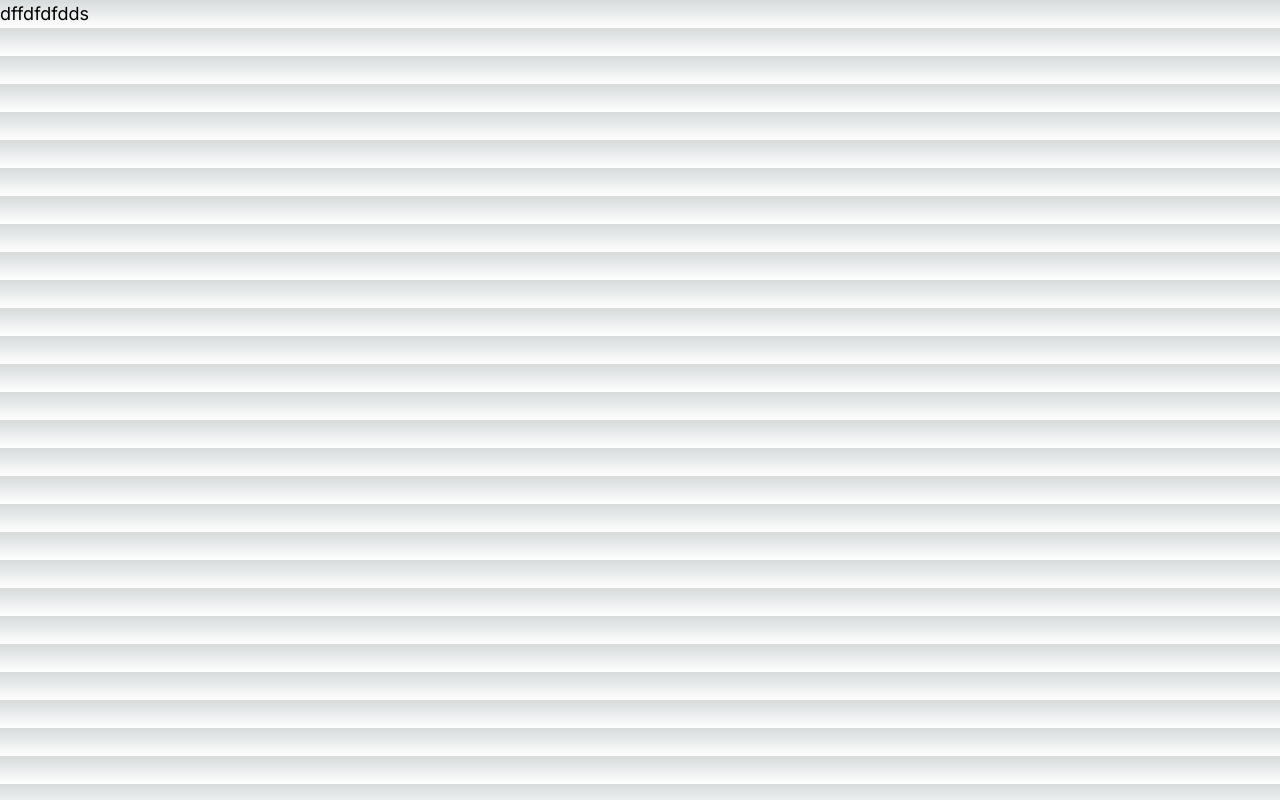
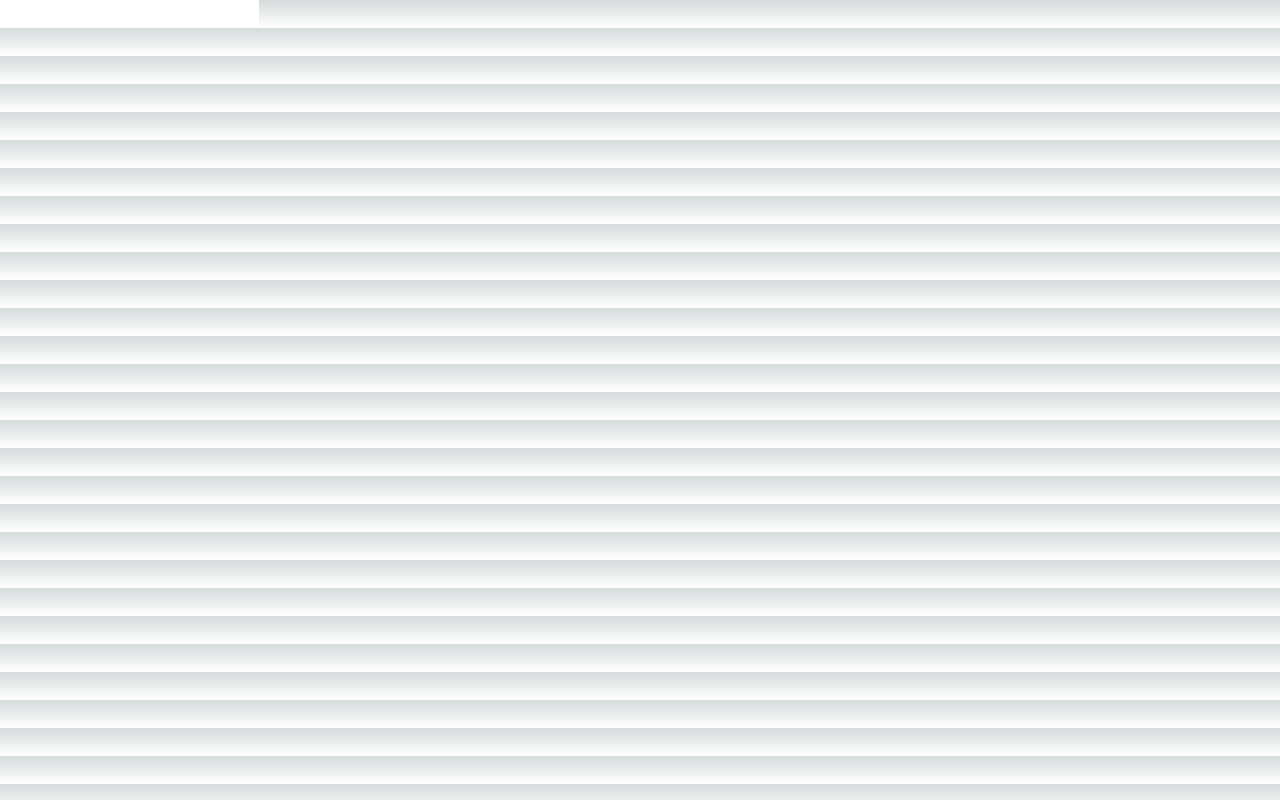
Before and after one commit to chojooyoung/Auto-Shorts-Maker, a Next.js app: page /myPage in a window 1280 px wide. Built offline with nearby package versions, Linux system fonts and the light colour scheme.

Commit message:
test: test

```diff
--- a/src/feature/my-page/SearchInput.tsx
+++ b/src/feature/my-page/SearchInput.tsx
@@ -10,15 +10,12 @@ function SearchInput() {
   };
 
   return (
-    <>
-      <div className="text-lg text-[red]">dffdfdfdds</div>
-      {/* <input
-        className="text"
-        type="text"
-        value={searchText}
-        onChange={handleOnChange}
-      /> */}
-    </>
+    <input
+      className="text-lg"
+      type="text"
+      value={searchText}
+      onChange={handleOnChange}
+    />
   );
 }
 
```
